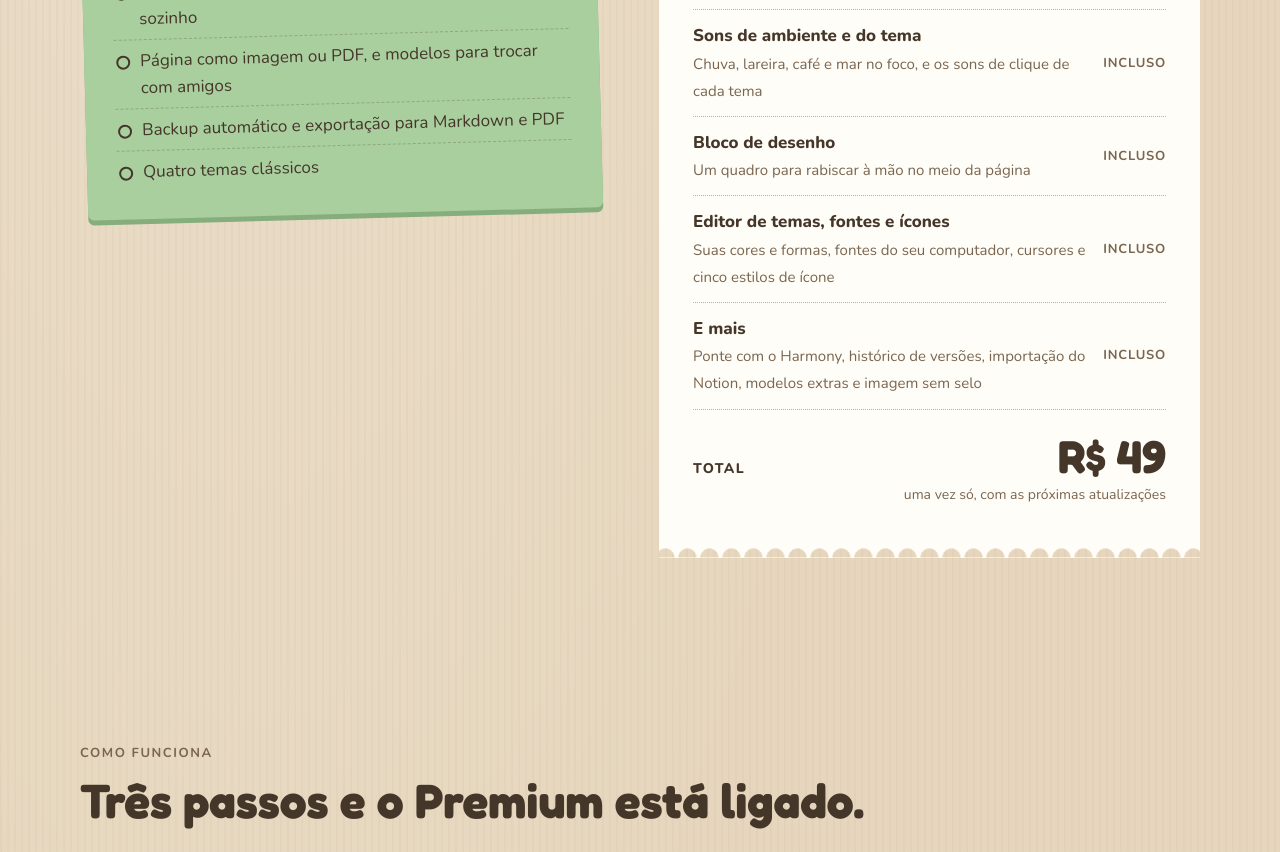
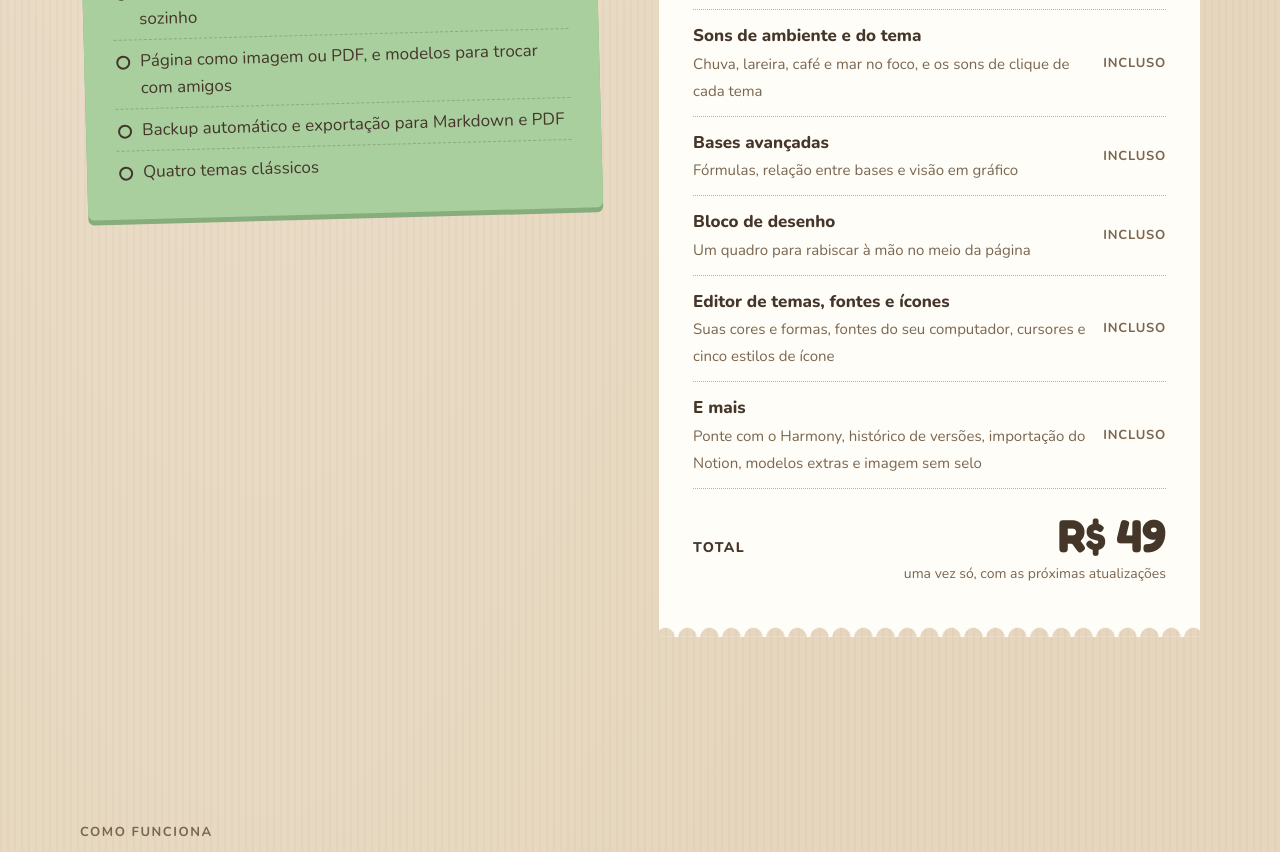
Before and after one commit to Isaac-GhostLolp/poper-releases, a plain HTML site: page index.html in a window 1280 px wide. Shown: the part 2616-3468 px from the top of the page. Drawn offline with nearby package versions, Linux system fonts and the light colour scheme.

Commit message:
Página de vendas: bases avançadas na 1.6

```diff
--- a/index.html
+++ b/index.html
@@ -333,6 +333,7 @@
         <div class="line"><div><b>Páginas trancadas</b><span>Diário e páginas pessoais com senha, criptografados no computador</span></div><i>incluso</i></div>
         <div class="line"><div><b>Retrospectiva do mês</b><span>Humor, escrita e hábitos do mês, com uma imagem pronta para postar</span></div><i>incluso</i></div>
         <div class="line"><div><b>Sons de ambiente e do tema</b><span>Chuva, lareira, café e mar no foco, e os sons de clique de cada tema</span></div><i>incluso</i></div>
+        <div class="line"><div><b>Bases avançadas</b><span>Fórmulas, relação entre bases e visão em gráfico</span></div><i>incluso</i></div>
         <div class="line"><div><b>Bloco de desenho</b><span>Um quadro para rabiscar à mão no meio da página</span></div><i>incluso</i></div>
         <div class="line"><div><b>Editor de temas, fontes e ícones</b><span>Suas cores e formas, fontes do seu computador, cursores e cinco estilos de ícone</span></div><i>incluso</i></div>
         <div class="line"><div><b>E mais</b><span>Ponte com o Harmony, histórico de versões, importação do Notion, modelos extras e imagem sem selo</span></div><i>incluso</i></div>
```
